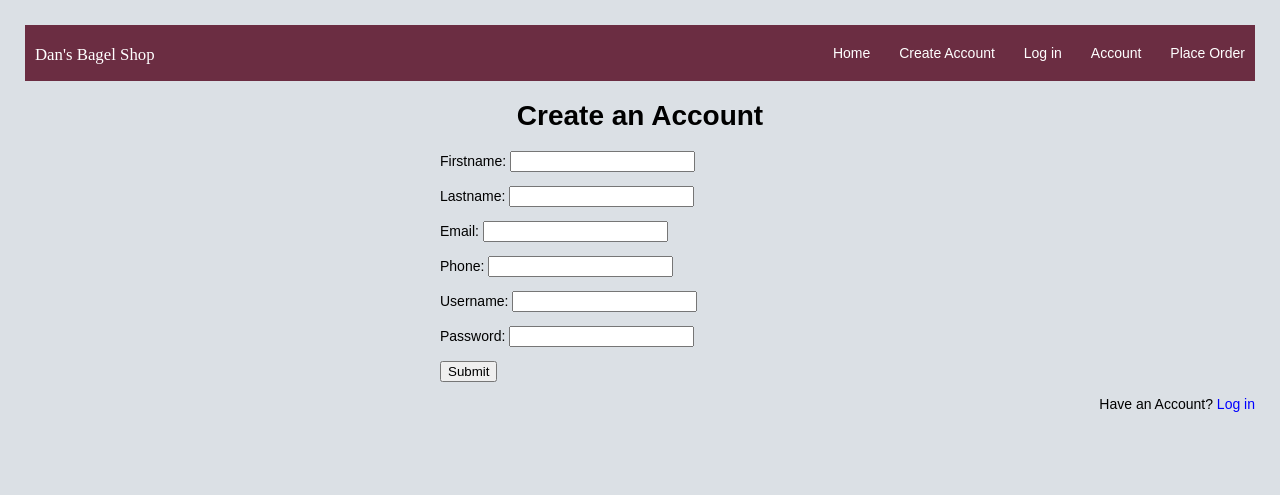
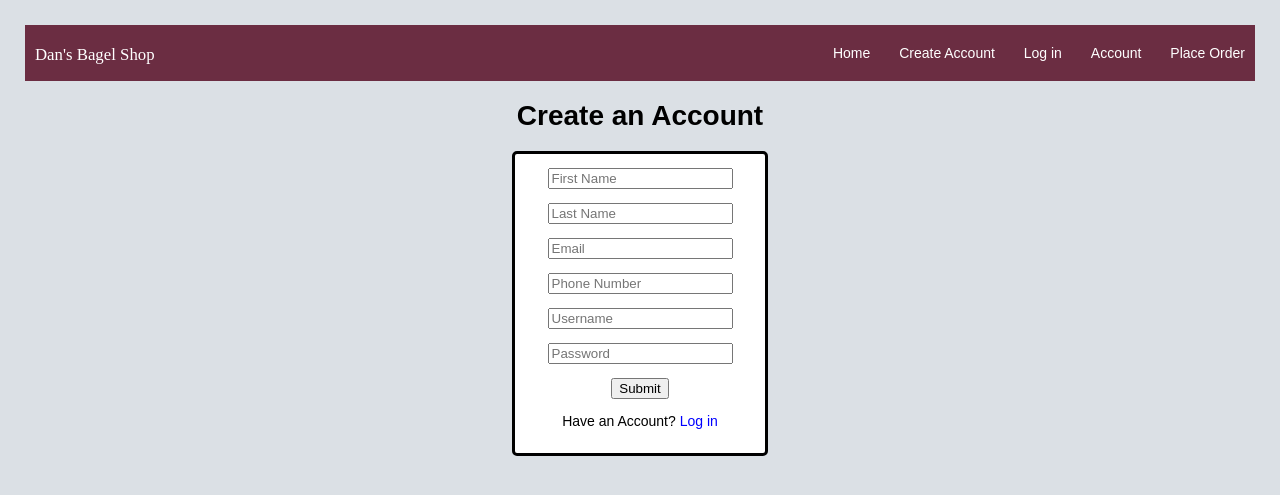
Before and after one commit to jennaknudsen/cs3450-7even, a Django app: page /dansbagels/createAccount in a window 1280 px wide. Shown: the top 495 px of the page. Run offline with Django 3.2, Linux system fonts and the light colour scheme.

Commit message:
I formatted account creation and log in forms (with some alteration to forms.py)

```diff
--- a/src/djangoserver_cs3450/dansbagels/forms.py
+++ b/src/djangoserver_cs3450/dansbagels/forms.py
@@ -5,12 +5,13 @@ from .models import *
 
 class AccountCreation(forms.Form):
     # this is the account creation form for the customer
-    firstName = forms.CharField(max_length=200)
-    lastName = forms.CharField(max_length=200)
-    email = forms.EmailField(max_length=200)
-    phone = forms.CharField(max_length=200)
-    username = forms.CharField(max_length=200)
-    password = forms.CharField(max_length=200)
+    # Site used to figure out placeholder stuff: https://stackoverflow.com/questions/4101258/how-do-i-add-a-placeholder-on-a-charfield-in-django
+    firstName = forms.CharField(label='', widget=forms.TextInput(attrs={'placeholder': 'First Name'}), max_length=200)
+    lastName = forms.CharField(label='', widget=forms.TextInput(attrs={'placeholder': 'Last Name'}), max_length=200)
+    email = forms.EmailField(label='', widget=forms.TextInput(attrs={'placeholder': 'Email'}), max_length=200)
+    phone = forms.CharField(label='', widget=forms.TextInput(attrs={'placeholder': 'Phone Number'}), max_length=200)
+    username = forms.CharField(label='', widget=forms.TextInput(attrs={'placeholder': 'Username'}), max_length=200)
+    password = forms.CharField(label='', widget=forms.TextInput(attrs={'placeholder': 'Password'}), max_length=200)
 
 
 class ManagerAccountCreation(AccountCreation):
--- a/src/djangoserver_cs3450/dansbagels/static/dansbagels/style.css
+++ b/src/djangoserver_cs3450/dansbagels/static/dansbagels/style.css
@@ -12,7 +12,8 @@ form {
     display: block;
     margin-left: auto;
     margin-right: auto;
-    width: 400px;
+    align: center;
+    width: 250px;
 }
 
 h1 {
@@ -99,7 +100,17 @@ table, th, td {
 	font-size: 48pt;
 }
 
-
+#form-div {
+    background-color: white;
+    border-style: solid;
+    border-color: black;
+    border-radius: 5px;
+    padding-bottom: 10px;
+    width: 250px;
+    margin-left: auto;
+    margin-right: auto;
+    align: center;
+}
 
 #exceptionLink {
     color: blue;
--- a/src/djangoserver_cs3450/dansbagels/templates/dansbagels/createAccount.html
+++ b/src/djangoserver_cs3450/dansbagels/templates/dansbagels/createAccount.html
@@ -25,11 +25,13 @@
             </div>
         {% endif %}
         <h1 align="center">Create an Account</h1>
-        <form method="post">
-            {% csrf_token %}
-            {{ form.as_p }}
-            <input type="submit" value="Submit">
-        </form>
-    <p align="right">Have an Account? <a href="/dansbagels/login" id="exceptionLink">Log in</a></p>
+        <div id="form-div" align="center">
+            <form method="post">
+                {% csrf_token %}
+                {{ form.as_p }}
+                <input type="submit" value="Submit">
+            </form>
+            <p>Have an Account? <a href="/dansbagels/login" id="exceptionLink">Log in</a></p>
+        </div>
     </body>
 </html>
```
Also changed, not shown: src/djangoserver_cs3450/dansbagels/templates/dansbagels/admin__add_rem.html (+9 -6 lines), src/djangoserver_cs3450/dansbagels/templates/dansbagels/login.html (+11 -4 lines).
